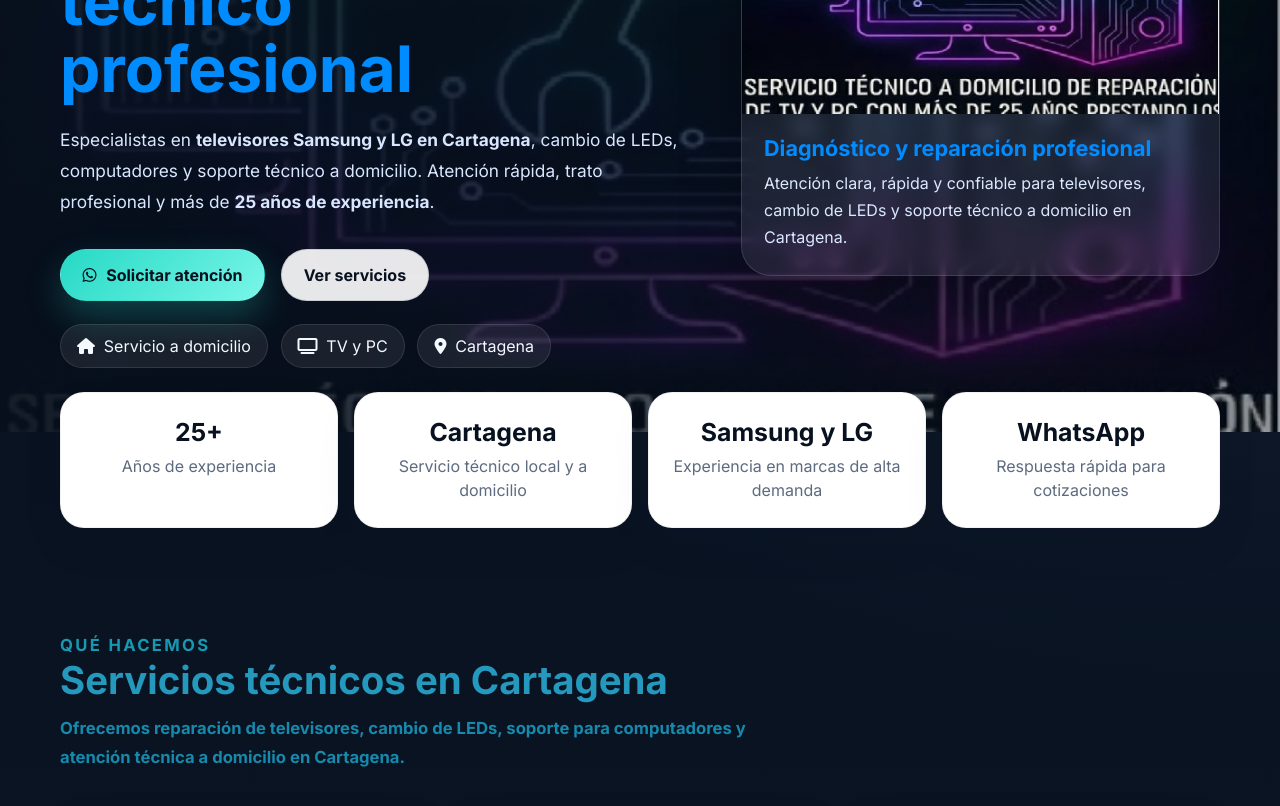
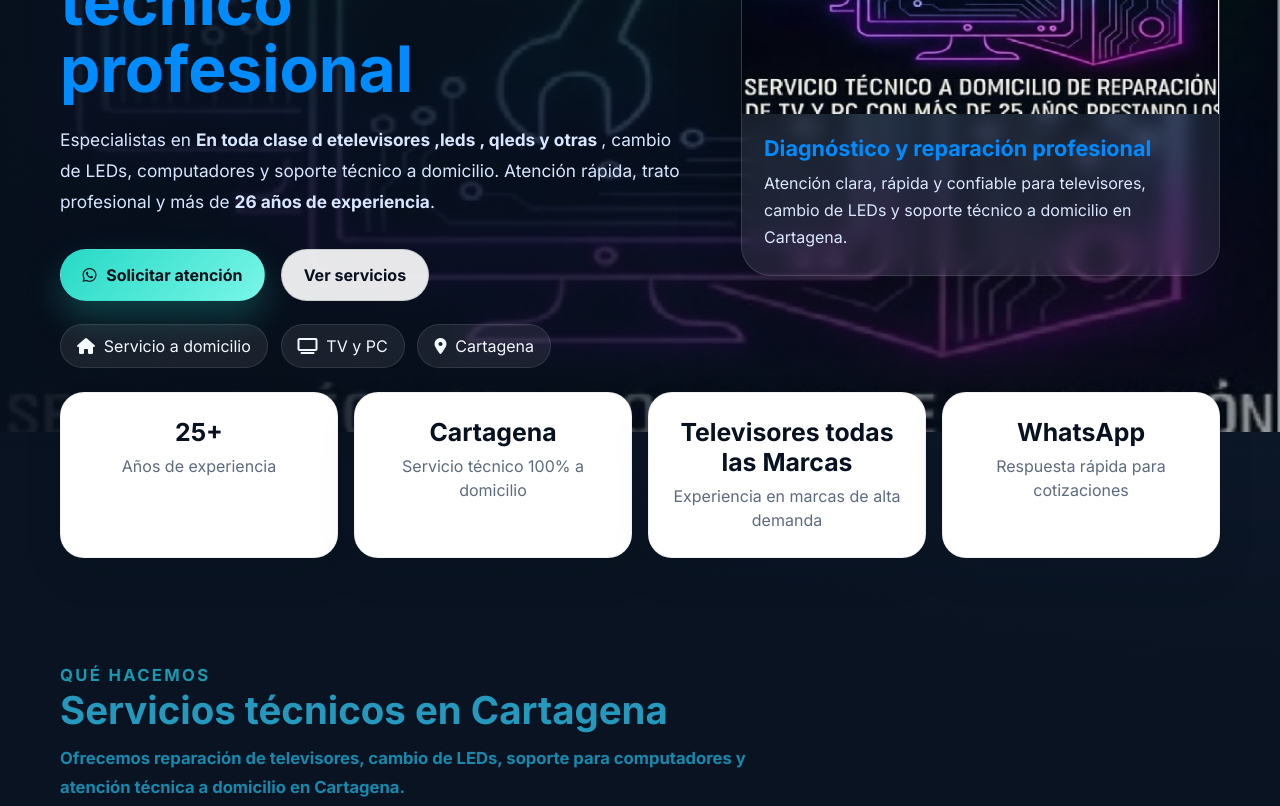
Before and after one commit to amoramiarte777-sudo/transformacion-com, a plain HTML site: page index.html in a window 1280 px wide. Shown: the part 900-1706 px from the top of the page. Drawn offline with Linux system fonts and the light colour scheme.

Commit message:
Revise meta tags and content for TV repair services
Updated meta tags and content to reflect broader service offerings for TV repairs.

```diff
--- a/index.html
+++ b/index.html
@@ -3,9 +3,9 @@
 <head>
   <meta charset="UTF-8" />
   <meta name="viewport" content="width=device-width, initial-scale=1.0" />
-  <title>Reparación de televisores en Cartagena | Servicio técnico Samsung y LG</title>
-  <meta name="description" content="Servicio técnico de televisores Samsung y LG en Cartagena. Reparación a domicilio, cambio de LEDs, soporte técnico profesional y atención rápida." />
-  <meta name="keywords" content="reparación de televisores Cartagena, servicio técnico TV Cartagena, arreglo TV Samsung Cartagena, reparación TV LG Cartagena, cambio de leds Cartagena, servicio técnico a domicilio Cartagena" />
+  <title>Reparación de televisores en Cartagena | Servicio técnico en televisores de todas las Marcas</title>
+  <meta name="description" content="Servicio técnico de toda clase de televisores en Cartagena. Reparación a domicilio, cambio de LEDs, soporte técnico profesional y atención rápida." />
+  <meta name="keywords" content="reparación de televisores Cartagena, cambio de leds, servicio técnico  100% a domicilio Cartagena" />
   <meta name="author" content="Cesar Pestana" />
   <meta name="robots" content="index,follow" />
   <meta name="theme-color" content="#08111f" />
@@ -13,8 +13,8 @@
 
   <link rel="canonical" href="https://transformacion-com.vercel.app/" />
   <meta property="og:locale" content="es_CO" />
-  <meta property="og:title" content="Reparación de televisores en Cartagena | Servicio técnico Samsung y LG" />
-  <meta property="og:description" content="Servicio técnico de televisores Samsung y LG en Cartagena. Atención a domicilio, cambio de LEDs y soporte técnico profesional." />
+  <meta property="og:title" content="Reparación de televisores en Cartagena | Servicio técnico en todas las Marcas" />
+  <meta property="og:description" content="Servicio técnico de televisores  en Cartagena. Atención a domicilio, cambio de LEDs y soporte técnico profesional." />
   <meta property="og:type" content="website" />
   <meta property="og:url" content="https://transformacion-com.vercel.app/" />
   <meta property="og:site_name" content="Transformacion.com" />
@@ -24,8 +24,8 @@
   <meta property="og:image:alt" content="Servicio técnico de televisores en Cartagena" />
 
   <meta name="twitter:card" content="summary_large_image" />
-  <meta name="twitter:title" content="Reparación de televisores en Cartagena | Servicio técnico Samsung y LG" />
-  <meta name="twitter:description" content="Servicio técnico de televisores Samsung y LG en Cartagena. Atención rápida y profesional a domicilio." />
+  <meta name="twitter:title" content="Reparación de televisores en Cartagena | Servicio técnico de todas las marcas" />
+  <meta name="twitter:description" content="Servicio técnico de televisroes en Cartagena. Atención rápida y profesional a domicilio." />
   <meta name="twitter:image" content="https://transformacion-com.vercel.app/assets/img/og-transformacion.jpg" />
 
   <link rel="icon" type="image/png" sizes="32x32" href="assets/img/transformacion.png" />
@@ -81,8 +81,8 @@
           <p class="eyebrow">Servicio técnico confiable</p>
           <h1>Reparación de televisores en Cartagena con servicio técnico profesional</h1>
           <p class="hero-text">
-            Especialistas en <strong>televisores Samsung y LG en Cartagena</strong>, cambio de LEDs,
-            computadores y soporte técnico a domicilio. Atención rápida, trato profesional y más de <strong>25 años de experiencia</strong>.
+            Especialistas en <strong>En toda clase d etelevisores ,leds , qleds y otras </strong>, cambio de LEDs,
+            computadores y soporte técnico a domicilio. Atención rápida, trato profesional y más de <strong>26 años de experiencia</strong>.
           </p>
 
           <div class="hero-actions">
@@ -117,10 +117,10 @@
       </article>
       <article>
         <strong>Cartagena</strong>
-        <span>Servicio técnico local y a domicilio</span>
+        <span>Servicio técnico 100%  a domicilio</span>
       </article>
       <article>
-        <strong>Samsung y LG</strong>
+        <strong>Televisores  todas las Marcas</strong>
         <span>Experiencia en marcas de alta demanda</span>
       </article>
       <article>
@@ -141,7 +141,7 @@
           <img src="assets/img/imgtv.jpg" alt="Reparación de televisores en Cartagena" />
           <div>
             <h3>Reparación de televisores</h3>
-            <p>Solución de fallas de imagen, sonido, conectividad, fuentes, tarjetas y problemas frecuentes en TV Samsung y LG.</p>
+            <p>Solución de fallas de imagen, sonido, conectividad, fuentes, tarjetas y problemas frecuentes entu TV.</p>
             <ul>
               <li>Diagnóstico técnico</li>
               <li>Repuestos y revisión detallada</li>
@@ -260,8 +260,8 @@
             <p>Sí. Ofrecemos atención técnica a domicilio en Cartagena según el tipo de equipo y la revisión necesaria.</p>
           </details>
           <details>
-            <summary>¿Trabajas televisores Samsung y LG?</summary>
-            <p>Sí. Una de las líneas más fuertes del servicio es la revisión y reparación de televisores Samsung y LG.</p>
+            <summary>¿Trabajas Todas las Marcas de televisores?</summary>
+            <p>Sí. Tengo la experiencia  de mas  de  26 años  en la reparacion de los televisores sin importar la marca.</p>
           </details>
           <details>
             <summary>¿También revisas computadores?</summary>
```
